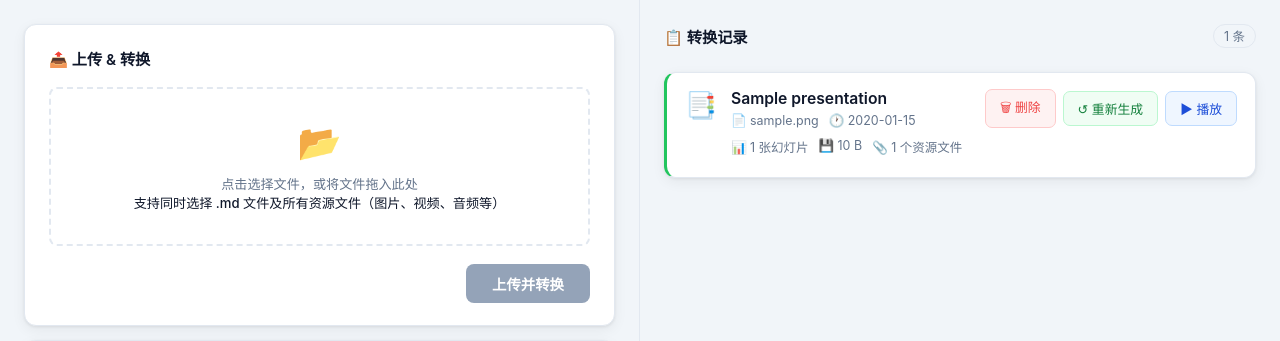
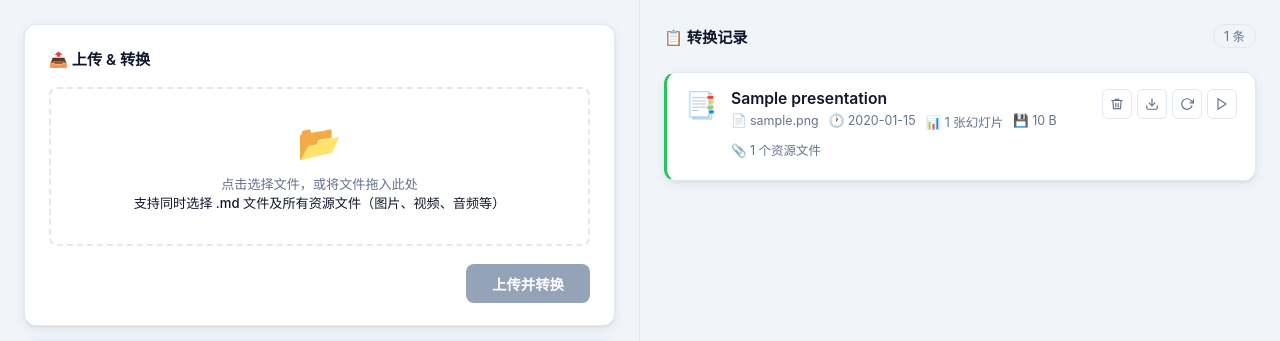
Before and after one commit to yanwei/md2ppt, a Flask app: page / in a window 1280 px wide. Shown: the part 91-432 px from the top of the page. Run offline with Flask 3, Linux system fonts and the light colour scheme; tables that the repository leaves empty hold one stand-in row (values such as "Sample post").

Commit message:
feat: replace text buttons with SVG icon buttons in record list
- Add download button for original MD file (order: delete, download, regen, play)
- Replace colored text buttons with unified 30px icon-only buttons
- Hover colors: red for delete, green for regen, blue for play
- Native title attribute provides tooltip on hover

Co-Authored-By: Claude Sonnet 4.6 <noreply@anthropic.com>

```diff
--- a/templates/index.html
+++ b/templates/index.html
@@ -165,19 +165,21 @@
       background: #fef2f2; border: 1px solid #fecaca;
       border-radius: 6px; padding: 5px 10px; margin-top: 6px;
     }
-    .rec-actions { display: flex; flex-direction: row; gap: 7px; flex-shrink: 0; align-items: center; }
-    .btn-play, .btn-regen, .btn-del {
-      border-radius: 7px; padding: 7px 14px;
-      font-size: .8rem; font-weight: 500; cursor: pointer;
-      transition: background .2s; white-space: nowrap; border: 1px solid;
+    .rec-actions { display: flex; flex-direction: row; gap: 5px; flex-shrink: 0; align-items: center; }
+    .act-btn {
+      width: 30px; height: 30px; border-radius: 6px;
+      border: 1px solid var(--border); background: var(--surface);
+      cursor: pointer; display: flex; align-items: center; justify-content: center;
+      transition: background .15s, border-color .15s, color .15s;
+      color: var(--muted); padding: 0; text-decoration: none; flex-shrink: 0;
     }
-    .btn-play  { background: #eff6ff; color: #1d4ed8; border-color: #bfdbfe; }
-    .btn-play:hover  { background: #dbeafe; }
-    .btn-play:disabled { opacity: .35; cursor: not-allowed; }
-    .btn-regen { background: #f0fdf4; color: #15803d; border-color: #bbf7d0; }
-    .btn-regen:hover { background: #dcfce7; }
-    .btn-del   { background: #fef2f2; color: var(--danger); border-color: #fecaca; }
-    .btn-del:hover   { background: #fee2e2; }
+    .act-btn svg { width: 14px; height: 14px; fill: none; stroke: currentColor;
+      stroke-width: 2; stroke-linecap: round; stroke-linejoin: round; }
+    .act-btn:hover       { background: #f1f5f9; border-color: #cbd5e1; color: var(--text); }
+    .act-btn:disabled    { opacity: .35; cursor: not-allowed; pointer-events: none; }
+    .act-btn.act-danger:hover  { background: #fef2f2; border-color: #fecaca; color: var(--danger); }
+    .act-btn.act-success:hover { background: #f0fdf4; border-color: #bbf7d0; color: #15803d; }
+    .act-btn.act-primary:hover { background: #eff6ff; border-color: #bfdbfe; color: var(--accent); }
 
     /* ── Guide ── */
     .guide { margin-top: 16px; }
@@ -659,10 +661,19 @@ async function loadRecords() {
         ${r.status==='error' ? `<div class="rec-err">⚠️ ${esc(r.error_msg)}</div>` : ''}
       </div>
       <div class="rec-actions">
-        <button class="btn-del"   data-action="del"   data-id="${r.id}" data-title="${esc(r.title)}">🗑 删除</button>
-        <button class="btn-regen" data-action="regen" data-id="${r.id}" data-title="${esc(r.title)}">↺ 重新生成</button>
-        <button class="btn-play"  data-action="play"  data-id="${r.id}"
-          ${canPlay?'':'disabled'} title="${canPlay?'在新标签中打开':'转换失败'}">▶ 播放</button>
+        <button class="act-btn act-danger" data-action="del" data-id="${r.id}" data-title="${esc(r.title)}" title="删除">
+          <svg viewBox="0 0 24 24"><polyline points="3 6 5 6 21 6"/><path d="M19 6l-1 14H6L5 6"/><path d="M10 11v6M14 11v6"/><path d="M9 6V4h6v2"/></svg>
+        </button>
+        <a class="act-btn" href="${_ROOT}/files/${r.id}/${encodeURIComponent(r.filename)}" download="${esc(r.filename)}" title="下载原始 MD">
+          <svg viewBox="0 0 24 24"><path d="M21 15v4a2 2 0 0 1-2 2H5a2 2 0 0 1-2-2v-4"/><polyline points="7 10 12 15 17 10"/><line x1="12" y1="15" x2="12" y2="3"/></svg>
+        </a>
+        <button class="act-btn act-success" data-action="regen" data-id="${r.id}" data-title="${esc(r.title)}" title="重新生成">
+          <svg viewBox="0 0 24 24"><polyline points="23 4 23 10 17 10"/><path d="M20.49 15a9 9 0 1 1-2.12-9.36L23 10"/></svg>
+        </button>
+        <button class="act-btn act-primary" data-action="play" data-id="${r.id}"
+          ${canPlay?'':'disabled'} title="${canPlay?'播放':'转换失败，无法播放'}">
+          <svg viewBox="0 0 24 24"><polygon points="5 3 19 12 5 21 5 3"/></svg>
+        </button>
       </div>
     </div>`;
   }).join('');
```
